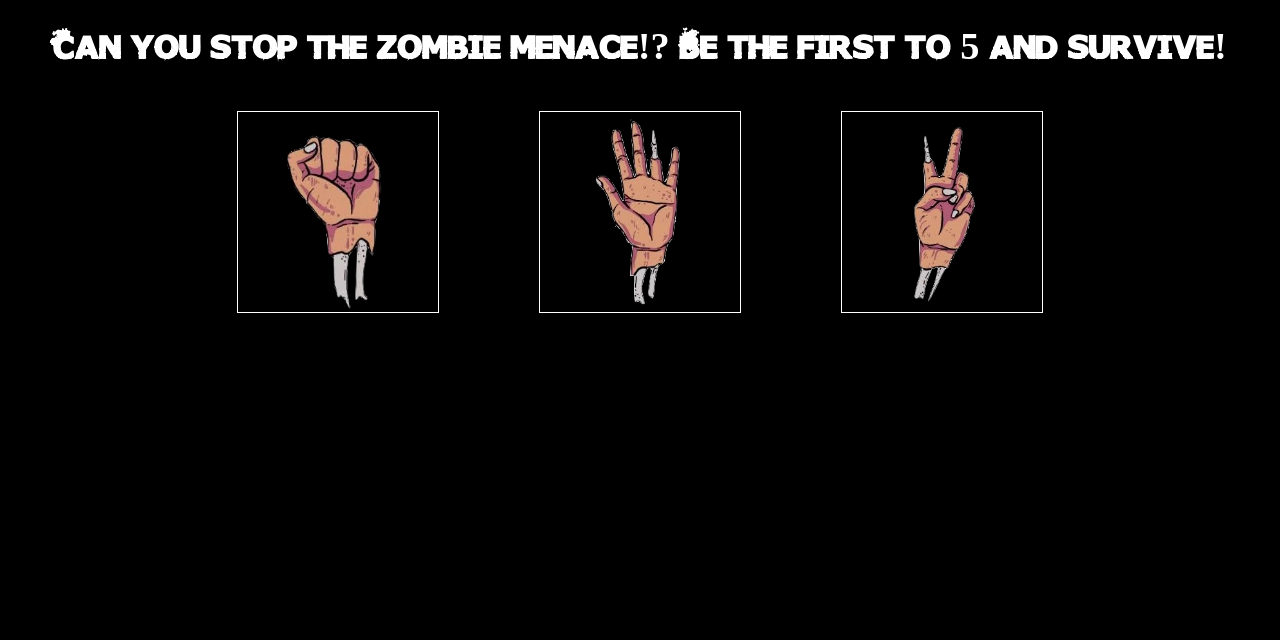
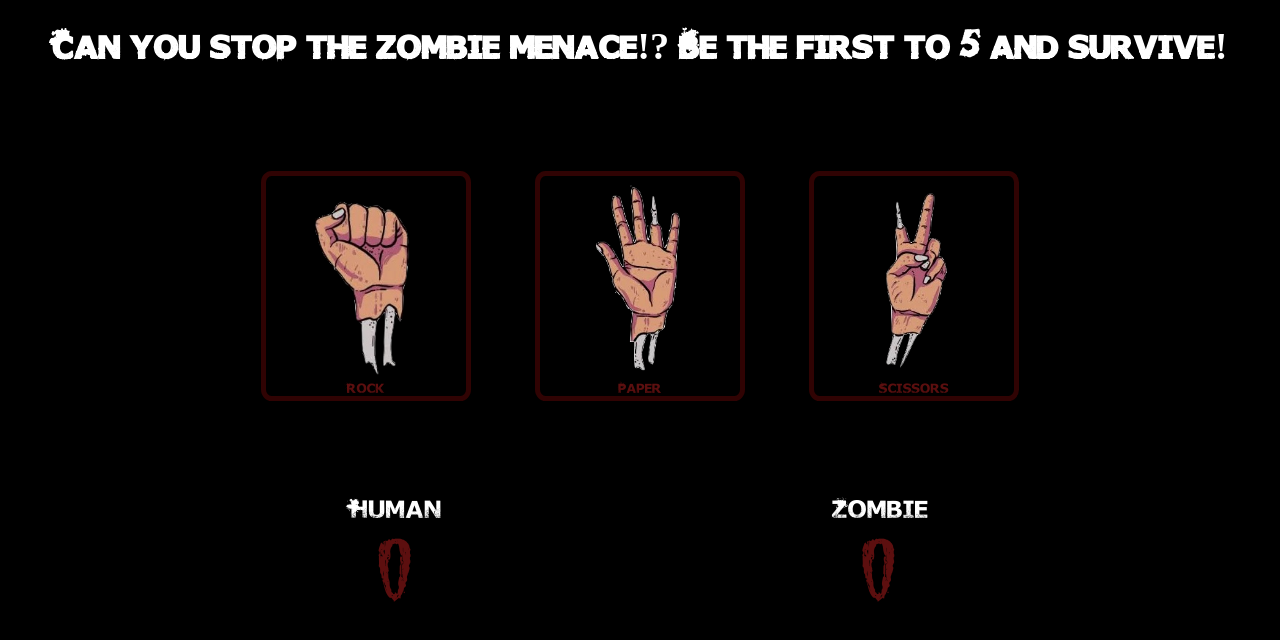
Before and after one commit to blain-crawford/rock-paper-scissors-2, a plain HTML site: page index.html in a window 1280 px wide. Shown: the part 156-796 px from the top of the page. Drawn offline with Linux system fonts and the light colour scheme.

Commit message:
getting there with my logic and deleting game function

```diff
--- a/index.html
+++ b/index.html
@@ -19,25 +19,37 @@
                 </div>
             </div>
         </header>
-        <h1> Can you stop the zombie menace!? Be the first to 5 and survive!</h1>
+        <h1> Can you stop the zombie menace!? Be the first to <span class="number">5</span> and survive!</h1>
         <div class="main-content">
             <div id="rps-container">
-                <div class="button">
+                <div title="rock" class="button">
                     <img title="Zombie Rock" alt="Zombie Rock" src="./images/Rock.png" />
+                    <p>Rock</p>
                 </div>
-                <div class="button">
+                <div title="paper" class="button">
                     <img title="Zombie paper" alt="Zombie Paper" src="./images/Paper.png" />
+                    <p>Paper</p>
                 </div>
-                <div class="button">
+                <div title="scissors" class="button">
                     <img title="Zombie Scissors" alt="Zombie Scissors" src="./images/Scissors.png" />
+                    <p>Scissors</p>
                 </div>
             </div>
         </div>
-
+        <div class="score-counter">
+            <div class="score-container">
+                <h2 class="score-label">Human</h2>
+                <p id="player"class="score">0</p>
+            </div>
+            <div class="score-container">
+                <h2 class="score-label">Zombie</h2>
+                <p id="zombie"class="score">0</p>
+            </div>
+        </div>
     </div>
-    <!-- <script src="/scripts/scripts.js">
+    <script src="/scripts/scripts.js">
 
 
-    </script> -->
+    </script>
 </body>
 </html>
--- a/scripts/scripts.js
+++ b/scripts/scripts.js
@@ -1,5 +1,10 @@
-//creating html tags
+//creating and linking html tags
 let containerDiv = document.getElementById('container');
+let buttons = document.querySelectorAll('.button');
+let player = document.getElementById('player')
+let zombie = document.getElementById('zombie')
+
+
 
 
 //creating logic for computer choices
@@ -17,38 +22,53 @@ const computerPlay = function () {
 
 //creating logic for each round of RPS
 const playRound = function () {
-  let playerShoot = prompt('choose your weapon human').toLowerCase();
+  let playerShoot = this.title;
   let computerSelection = computerPlay();
+  let playerScore = 0;
+  let computerScore = 0;
   if (
     (playerShoot === 'rock' && computerSelection === 'rock') ||
     (playerShoot === 'paper' && computerSelection === 'paper') ||
     (playerShoot === 'scissors' && computerSelection === 'scissors')
   ) {
+    console.log('Tie game human!');
     return 'Tie game human!';
   } else if (
     (playerShoot === 'rock' && computerSelection === 'scissors') ||
     (playerShoot === 'paper' && computerSelection === 'rock') ||
     (playerShoot === 'scissors' && computerSelection === 'paper')
   ) {
-    return 'You win this time human!';
+    console.log('You win this time human!')
+    return 'You win this time human!'
   } else if (
     (playerShoot === 'rock' && computerSelection === 'paper') ||
     (playerShoot === 'paper' && computerSelection === 'scissors') ||
     (playerShoot === 'scissors' && computerSelection === 'rock')
   ) {
-    return 'You have been defeated human!';
+    console.log('You have been defeated human!')
+    return 'You have been defeated human!'
   } else {
+
     return 'Play the game you coward!';
   }
+  console.log(playerShoot);
+  console.log(computerSelection);
+  console.log(playerScore);
+  console.log(computerScore);
 };
 
 //creating logic for best of 5 or first to 3 game
 let game = function () {
+  buttons.forEach((button) => {
+    button.addEventListener('click', playRound);
+
+  });
+
   let playerScore = 0;
   let computerScore = 0;
   gameCount = 0;
 
-  while (gameCount < 5 && playerScore < 3 && computerScore < 3) {
+  while (playerScore < 5 && computerScore < 5) {
     let winner = playRound();
     if (
       winner === 'Tie game human!' ||
@@ -56,8 +76,8 @@ let game = function () {
     ) {
       gameCount++;
     } else if (winner === 'You have been defeated human!') {
-      gameCount++;
       computerScore++;
+
     } else if (winner === 'You win this time human!') {
       gameCount++;
       playerScore++;
@@ -104,4 +124,6 @@ let game = function () {
   }
 };
 
-console.log(game());
+
+
+//adding event listeners to divs
--- a/styles/styles.css
+++ b/styles/styles.css
@@ -7,7 +7,7 @@
 @font-face {
     font-family: Zombie-Numbers;
     src: url(../fonts/zombified/Zombified.ttf);
-    unicode-range: U+30-39;;
+
 }
 
 h1{
@@ -23,11 +23,20 @@ h1{
     font-weight: bold;
 }
 
+p{
+    font-family: Zombie;
+    color: rgba(184, 29, 29, 0.5);
+}
+
+span{
+    font-family: Zombie-Numbers;
+}
+
 html,
 body{
     background-color: black;
-    /* height: 100%;
-    width: 100%; */
+    height: 100%;
+    width: 100%;
     box-sizing: border-box;
     text-align: center;
     display: block;
@@ -36,6 +45,7 @@ body{
 }
 
 #container{
+    width: 100vw;
     margin: 0;
     display: block;
     flex-direction: column;
@@ -47,6 +57,7 @@ body{
     background-image: url(../images/blood-top.png);
     background-size: cover;
     background-position: center;
+    width: 100%;
 }
 
 .blood-hands{
@@ -73,29 +84,58 @@ body{
 
  .main-content{
     display: block;
+    width: 100%;
+    padding: 0;
+    margin: 0;
+
 }
 
 #rps-container {
-    margin-top: 50px;
+    margin-top: 100px;
     display: flex;
     justify-content: center;
-    align-items: center;
-    flex-wrap: wrap;
-    gap: 50px;
+    gap: 5%;
 }
 
 .button{
     width: 200px;
     min-width: 0;
-    height: 200px;
-    border: 1px solid white;
-    margin: 0 25px;
-    display: block;
+    height: 220px;
+    border: 5px solid rgba(85, 6, 6, 0.568);
+    display: flex;
+    flex-direction: column;
+    justify-content: center;
+    align-items: center;
+    border-radius: 5%;
 }
 
 .button img{
     width: 200px;
+    min-width: 0;
     height: 200px;
     object-fit:contain;
+    display: block;
 
 }
+
+.score-counter{
+    display: flex;
+    justify-content: space-evenly;
+    margin-top: 50px;
+}
+
+.score-container{
+    padding: 3%;
+}
+
+.score-label{
+    font-family: Zombie;
+    font-size: 30px;
+    margin-bottom: 30px;
+}
+
+.score{
+    font-family: Zombie-Numbers;
+    font-size: 75px;
+    display: block;
+}
```
